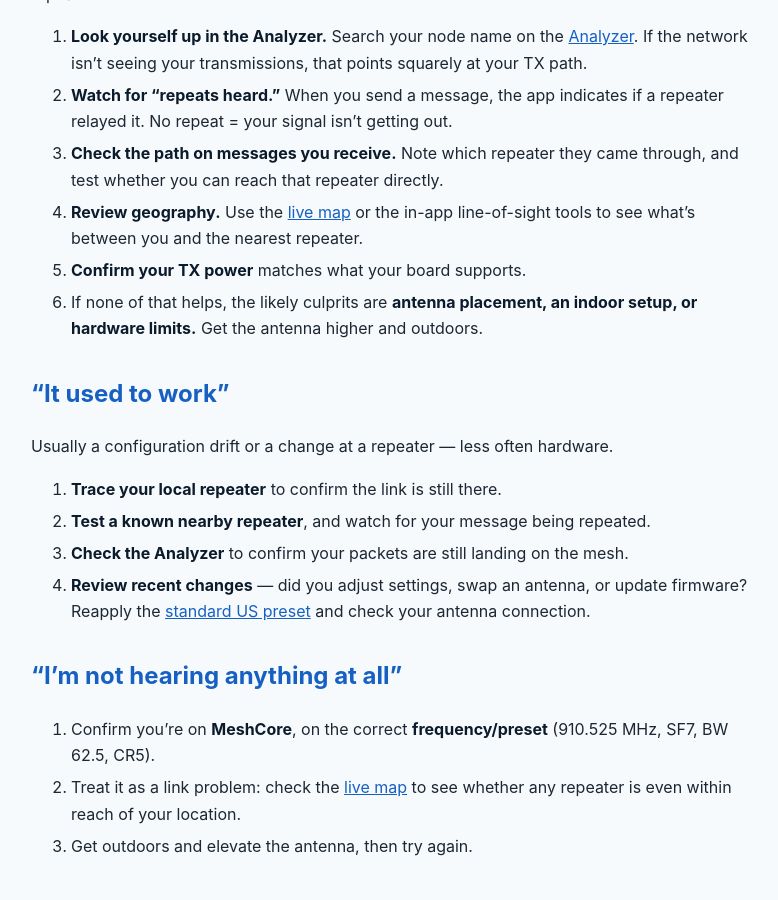
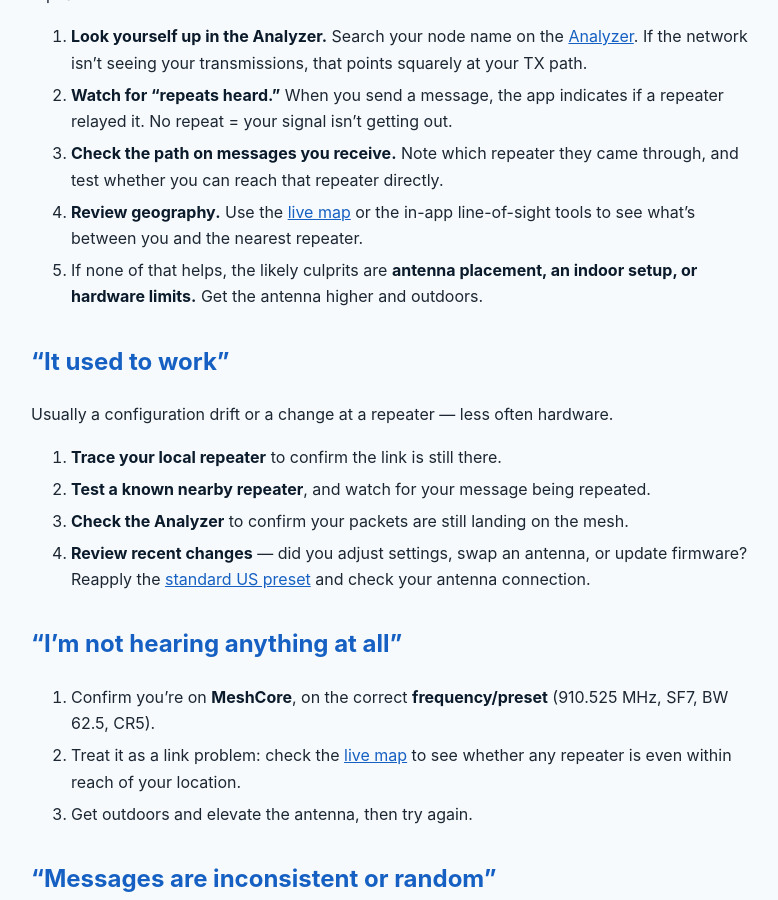
Before and after one commit to dixiemesh/dixiemesh.github.io, a Jekyll site: the page built from troubleshooting.md, in a window 1280 px wide and 900 px high, scrolled down 1059 px. Shown: the whole window, without its empty margins (249-1027 px from the left). Built offline with Jekyll 4.4.1, drawn with Linux system fonts in a browser that asks for light colours.

Commit message:
Remove TX power step from 'they can't hear me'
Co-Authored-By: Claude Opus 4.8 <noreply@anthropic.com>

```diff
--- a/troubleshooting.md
+++ b/troubleshooting.md
@@ -43,8 +43,7 @@ isn't reaching a repeater.
 4. **Review geography.** Use the [live map](https://mesh.bnanzarc.com/#/live) or
    the in-app line-of-sight tools to see what's between you and the nearest
    repeater.
-5. **Confirm your TX power** matches what your board supports.
-6. If none of that helps, the likely culprits are **antenna placement, an indoor
+5. If none of that helps, the likely culprits are **antenna placement, an indoor
    setup, or hardware limits.** Get the antenna higher and outdoors.
 
 ## "It used to work"
```
